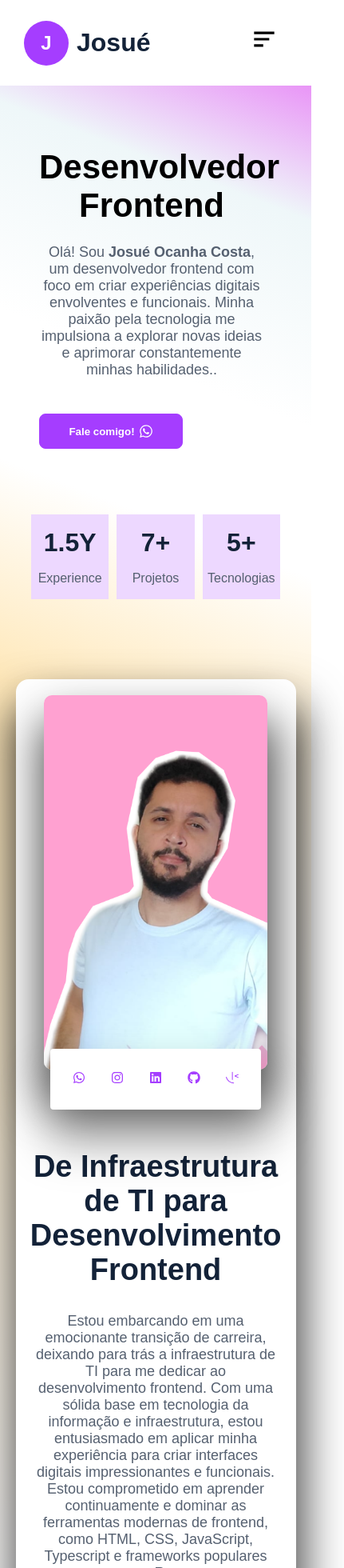
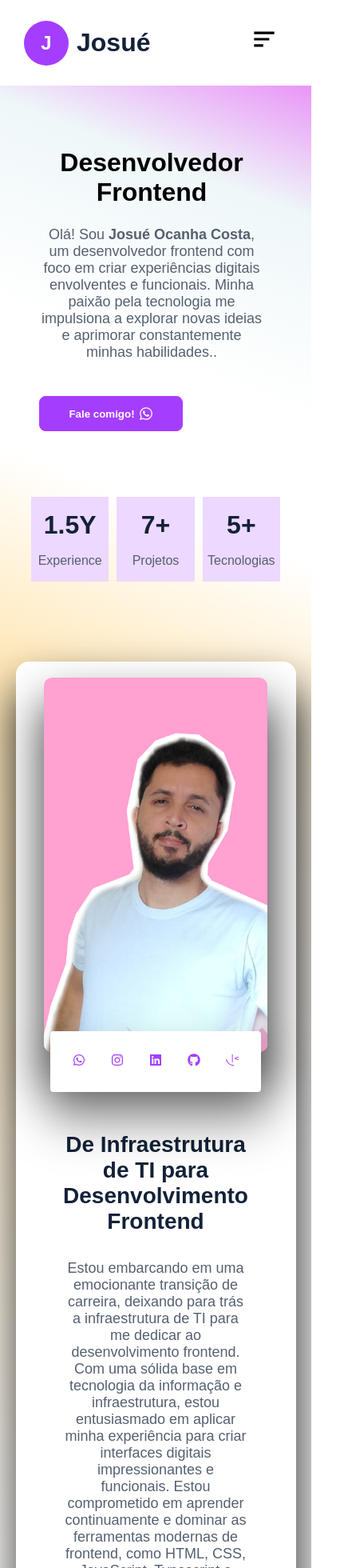
Before and after one commit to JosueCosta2023/portifolio-v2, a React (Vite) app: page / in a window 390 px wide. Shown: the top 1960 px of the page at 80% size, 431 px wide, since content can reach past the window. Built offline with nearby package versions, Linux system fonts and the light colour scheme.

Commit message:
fix: correção de bugs na responsividade

```diff
--- a/src/pages/home/sections/about/styled.ts
+++ b/src/pages/home/sections/about/styled.ts
@@ -100,7 +100,7 @@ export const AboutDetailsSocial = styled.div`
             margin-bottom: 32px;
             color: var(--secundary-normal);
             @media(max-width: 768px){
-                font-size: 38px;
+                font-size: 28px;
             }
         }
         & > p{
@@ -150,6 +150,7 @@ export const AboutContentGray = styled.div`
             align-items: center;
             height: auto;
         }
+
     }
     @media(max-width: 1450px){
         margin-top: 50px;
@@ -176,6 +177,9 @@ export const AboutProccessDetails = styled.div`
             color: var(--secundary-normal);
             margin-top: 180px;
             margin-bottom: 24px;
+            @media(max-width: 630px){
+                font-size: 28px;
+            }
         }
         & > p{
             font-size: 18px;
--- a/src/pages/home/sections/contact/styled.ts
+++ b/src/pages/home/sections/contact/styled.ts
@@ -24,7 +24,8 @@ export const ContactSectionContainer = styled.section`
             align-items: center;
             height: auto;
             & > div{
-                width: 90%;
+                width: 100%;
+                padding: 10px;
             }
         }
     }
@@ -134,10 +135,11 @@ export const ContactAddressCard = styled.div`
         }
         & > p{
             font-size: 14px;
+            flex-wrap: wrap;
             font-weight: 600;
             color: var(--secundary-normal);
             @media(max-width: 380px){
-                font-size: 14px;
+                font-size: 12px;
             }
         }
 
--- a/src/pages/home/sections/hero/styled.ts
+++ b/src/pages/home/sections/hero/styled.ts
@@ -82,7 +82,7 @@ export const HeroInfo = styled.div`
 
     @media(max-width: 425px){
         & > h3{
-        font-size: 42px;
+        font-size: 32px;
     }
     }
 
--- a/src/pages/home/style.tsx
+++ b/src/pages/home/style.tsx
@@ -84,6 +84,12 @@ export const FContent = styled.div`
             cursor: none;
         }
     }
+    @media(max-width: 768px){
+        & > p {
+            font-size: 16px;
+            text-align: center;
+        }
+    }
 
 
 `
```
